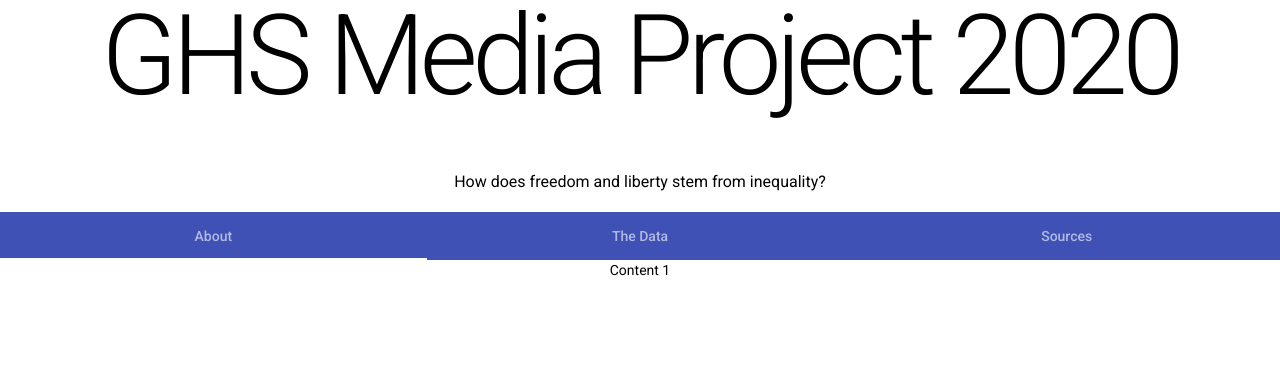
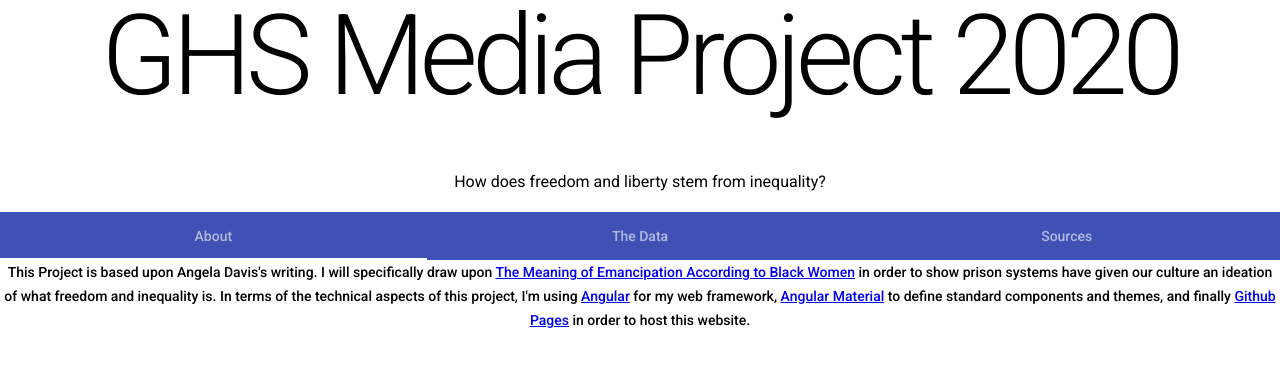
Before and after one commit to Nimzzz/GHSMediaProject, an Angular app: page / in a window 1280 px wide. Shown: the top 366 px of the page. Built offline with nearby package versions, Linux system fonts and the light colour scheme.

Commit message:
Updated about with links and description.

```diff
--- a/src/app/app.component.html
+++ b/src/app/app.component.html
@@ -2,7 +2,15 @@
   <h1 class="mat-display-4">GHS Media Project 2020</h1>
   <h1 class="mat-subheading-2">How does freedom and liberty stem from inequality?</h1>
   <mat-tab-group mat-stretch-tabs backgroundColor="primary">
-    <mat-tab label="About"> Content 1 </mat-tab>
+    <mat-tab label="About">
+      <div class="mat-body-2">
+        This Project is based upon Angela Davis's writing. I will specifically draw upon
+        <a href="https://legalform.files.wordpress.com/2017/08/davis-women-race-class.pdf">The Meaning of Emancipation According to Black Women</a>
+        in order to show prison systems have given our culture an ideation of what freedom and inequality is.
+        In terms of the technical aspects of this project, I'm using <a href="https://angular.io/">Angular</a> for my web framework, <a href="https://material.angular.io/">Angular Material</a> to define standard components and themes,
+        and finally <a href="https://pages.github.com/">Github Pages</a> in order to host this website.
+      </div>
+    </mat-tab>
     <mat-tab label="The Data"> Content 2 </mat-tab>
     <mat-tab label="Sources"> Content 3 </mat-tab>
   </mat-tab-group>
```
Also changed, not shown: src/app/app.module.ts (+8 -6 lines).
